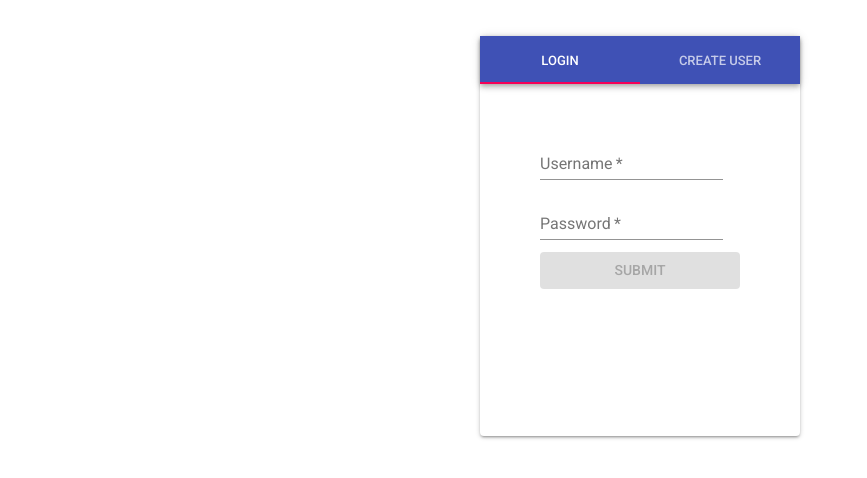
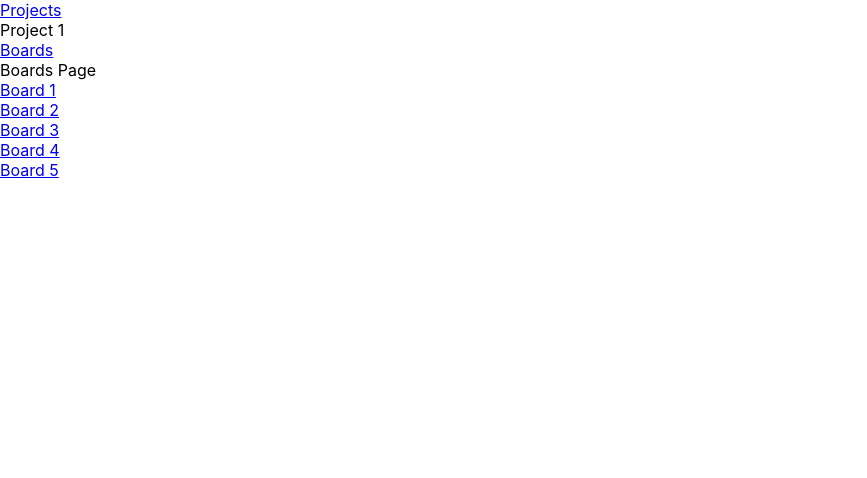
Before and after one commit to WillJDunn/a-team, a React (Create React App) app: page /projects/1/boards in a window 1280 px wide. Shown: the top 478 px of the page, without its empty margins (0-867 px from the left). Built offline with nearby package versions, Linux system fonts and the light colour scheme.

Commit message:
- Implemented some really rough routing

```diff
--- a/package.json
+++ b/package.json
@@ -22,6 +22,7 @@
     "prop-types": "latest",
     "react": "^16.8.1",
     "react-dom": "^16.8.1",
+    "react-router-dom": "^4.3.1",
     "react-scripts": "2.1.3",
     "session-file-store": "^1.2.0",
     "uuid": "latest"
@@ -46,6 +47,7 @@
   ],
   "devDependencies": {
     "@types/express": "^4.16.1",
+    "@types/prop-types": "^15.7.0",
     "eslint-plugin-react-hooks": "^1.0.1",
     "node-env-run": "^3.0.2",
     "nodemon": "^1.18.10",
--- /dev/null
+++ b/src/frontend/HomePage.js
@@ -0,0 +1,12 @@
+import React from 'react';
+import { Link } from 'react-router-dom';
+
+const HomePage = () => (
+  <React.Fragment>
+    <div>Home Page</div>
+    <Link to="/projects">Projects</Link>
+  </React.Fragment>
+
+);
+
+export default HomePage;
--- /dev/null
+++ b/src/frontend/Routes.js
@@ -0,0 +1,25 @@
+import React from 'react';
+import { BrowserRouter as Router, Route, Link } from "react-router-dom";
+import LoginPage from './login/LoginPage';
+import HomePage from './HomePage';
+import ProjectsPage from './projects/ProjectsPage';
+import ProjectPage from './projects/ProjectPage';
+import BoardsPage from './boards/BoardsPage';
+import BoardPage from './boards/BoardPage';
+
+
+const Routes = () => (
+  <Router>
+    <div>
+      <Route exact path="/" component={HomePage} />
+      <Route path="/login" component={LoginPage} />
+      <Route exact path="/projects" component={ProjectsPage} />
+      <Route path="/projects/:projectId" component={ProjectPage}/>
+      <Route exact path="/projects/:projectId/boards" component={BoardsPage} />
+      <Route path="/projects/:projectId/boards/:boardId" component={BoardPage} />
+
+    </div>
+  </Router>
+);
+
+export default Routes;
--- /dev/null
+++ b/src/frontend/boards/BoardPage.js
@@ -0,0 +1,11 @@
+import React from 'react';
+
+const BoardPage = props => {
+  const projectId = props.match.params.projectId;
+  const boardId = props.match.params.boardId;
+  return (
+    <div>Board {boardId} Page for Project {projectId}</div>
+  );
+}
+
+export default BoardPage;
--- /dev/null
+++ b/src/frontend/boards/BoardsPage.js
@@ -0,0 +1,15 @@
+import React from 'react';
+import { Link } from 'react-router-dom';
+
+const BoardsPage = props => {
+  const projectId = props.match.params.projectId;
+  return (
+    <React.Fragment>
+      <div>Boards Page</div>
+      {[1, 2, 3, 4, 5].map(i => <div><Link to={`/projects/${projectId}/boards/${i}`}>{`Board ${i}`}</Link>
+      </div>)}
+    </React.Fragment>
+  )
+};
+
+export default BoardsPage;
--- /dev/null
+++ b/src/frontend/projects/ProjectPage.js
@@ -0,0 +1,21 @@
+import React from 'react';
+import PropTypes from 'prop-types';
+import { Link } from 'react-router-dom';
+
+const ProjectPage = props => (
+  <React.Fragment>
+    <Link to="/projects/">Projects</Link>
+    <div>Project {props.match.params.projectId}</div>
+    <Link to={`/projects/${props.match.params.projectId}/boards`}>Boards</Link>
+  </React.Fragment>
+);
+
+ProjectPage.propTypes = {
+  match: PropTypes.shape({
+    params: PropTypes.shape({
+      projectId: PropTypes.string.isRequired,
+    }),
+  }),
+};
+
+export default ProjectPage;
--- /dev/null
+++ b/src/frontend/projects/ProjectsPage.js
@@ -0,0 +1,12 @@
+import React from 'react';
+import { Link } from 'react-router-dom';
+
+const ProjectsPage = () => (
+  <React.Fragment>
+    <Link to="/">Back to Home</Link>
+    <div>Projects Page</div>
+    {[1, 2, 3, 4, 5].map(i => <div><Link to={`/projects/${i}`}>{`Project ${i}`}</Link></div>)}
+  </React.Fragment>
+);
+
+export default ProjectsPage;
--- a/src/index.js
+++ b/src/index.js
@@ -1,10 +1,12 @@
 import React from 'react';
 import ReactDOM from 'react-dom';
 import './index.css';
-import App from './frontend/App';
+// import App from './frontend/App';
+import Routes from './frontend/Routes';
 import * as serviceWorker from './serviceWorker';
 
-ReactDOM.render(<App />, document.getElementById('root'));
+// ReactDOM.render(<App />, document.getElementById('root'));
+ReactDOM.render(<Routes />, document.getElementById('root'));
 
 // If you want your app to work offline and load faster, you can change
 // unregister() to register() below. Note this comes with some pitfalls.
```
